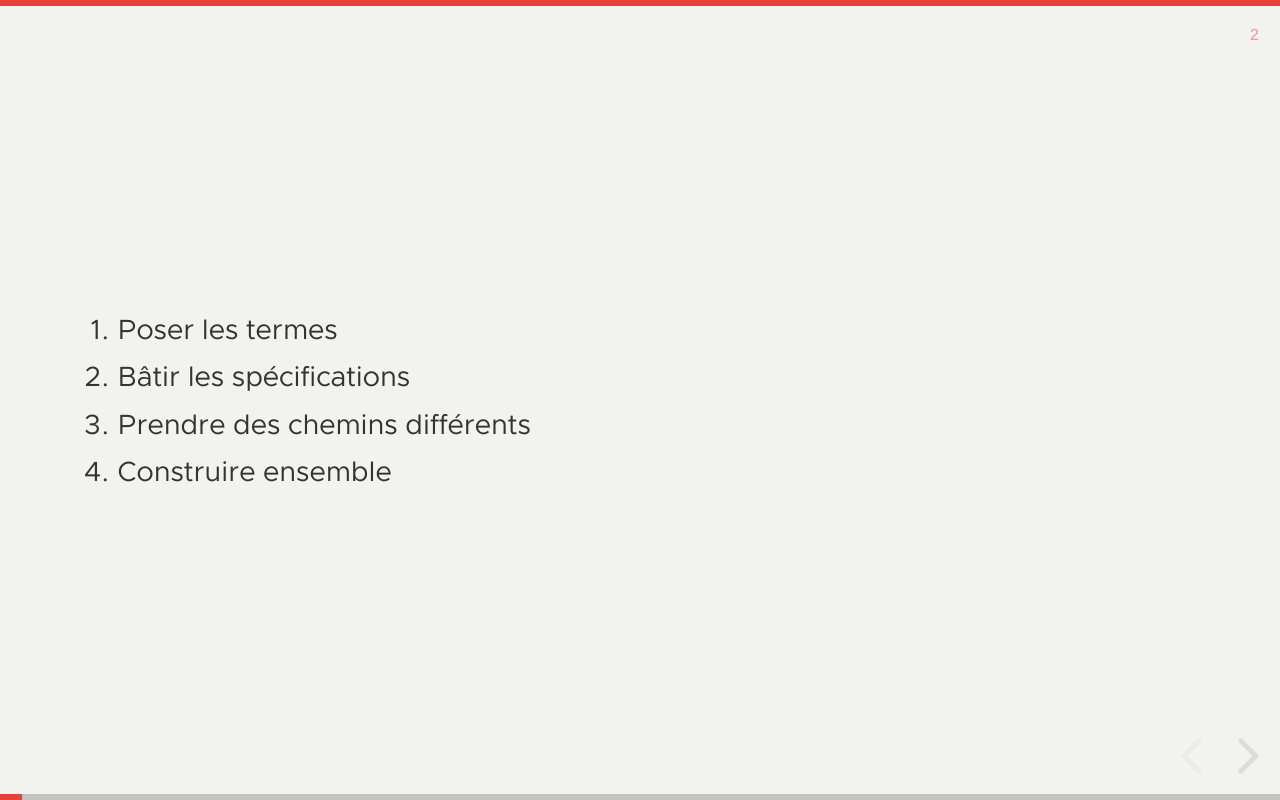
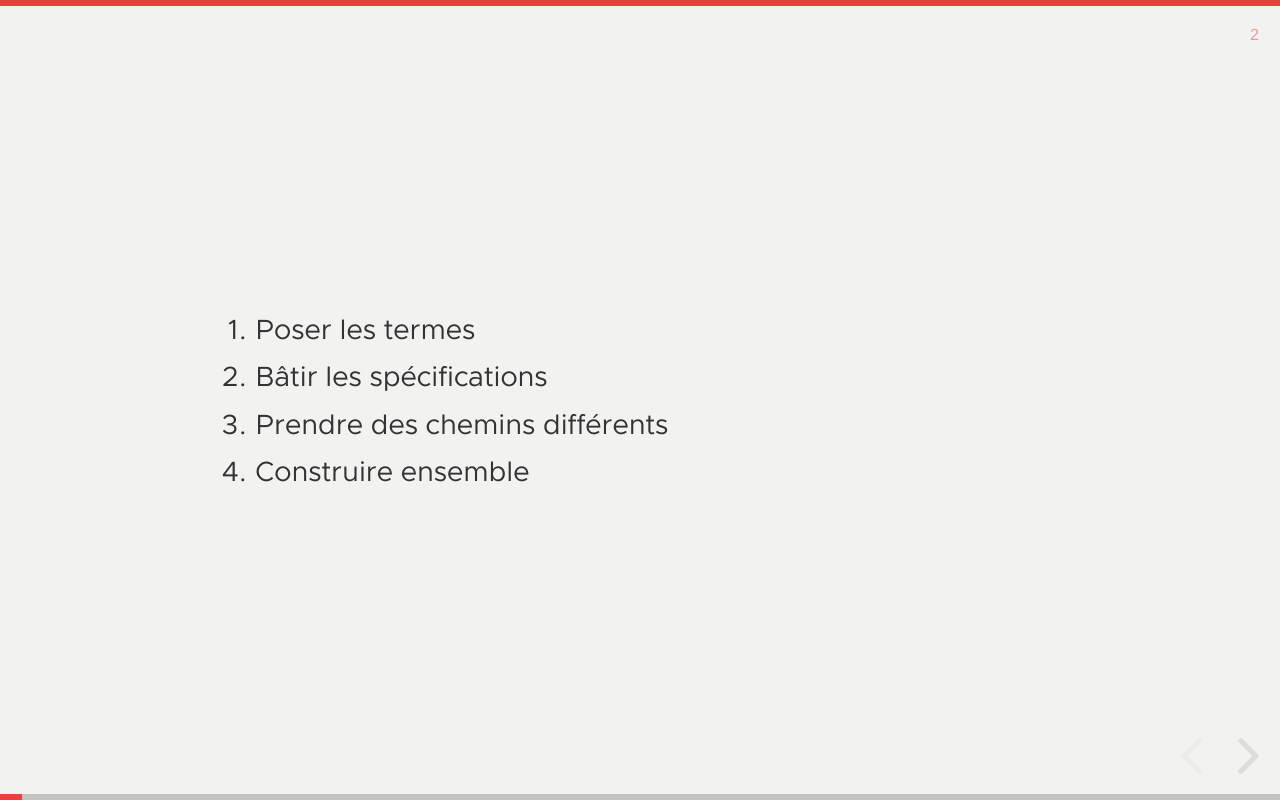
Before and after one commit to CourtBouillon/jdll-2023, a plain HTML site: page index.html in a window 1280 px wide. Both pictures are taken after a click on the button "next slide". Drawn offline with Linux system fonts and the light colour scheme.

Commit message:
fix list css

```diff
--- a/static/slideshow.css
+++ b/static/slideshow.css
@@ -111,6 +111,8 @@ iframe {
   padding: 1em 2em;
 }
 
+
+
 .reveal .slides ul li {
   list-style: square;
 }
@@ -185,6 +187,8 @@ iframe {
 
 .reveal .slides ul,
 .reveal .slides ol {
+  max-width: 40ch;
+  margin: auto;
   line-height: 1.35;
   margin-bottom: 0;
   margin-top: 0;
```
